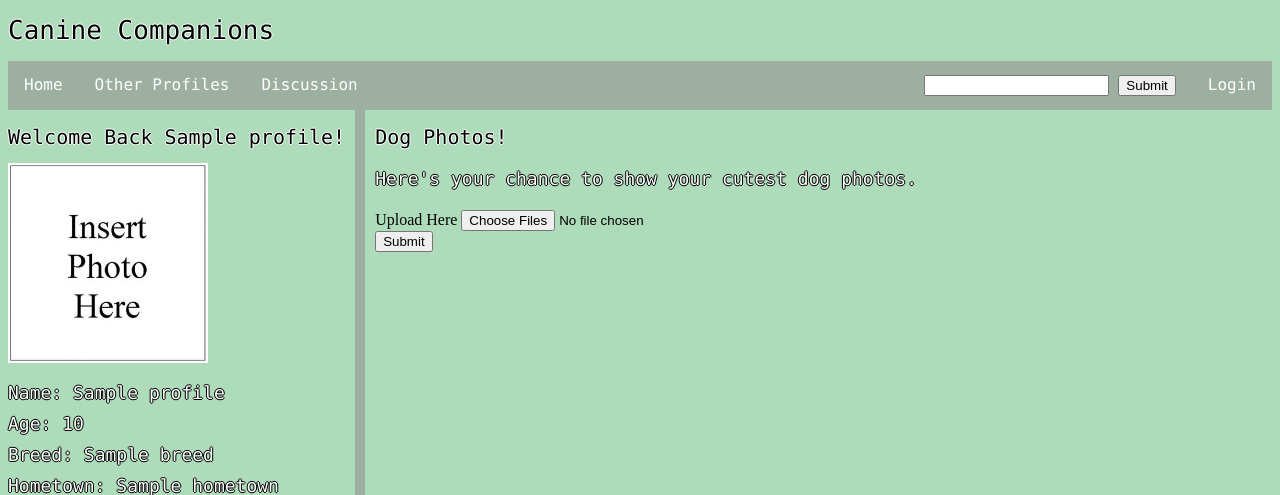
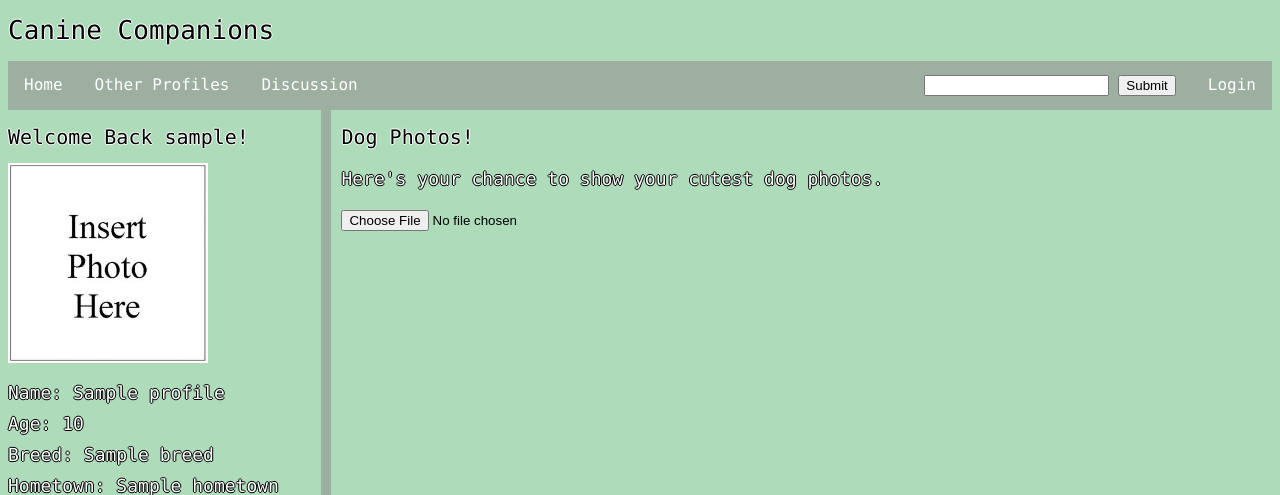
Before and after one commit to jacobia21/bermudaTriangle, a Python web app: template dog-tinder/templates/user_profile.html in a window 1280 px wide. Shown: the top 495 px of the page. Run offline with Jinja, Linux system fonts and the light colour scheme; the template is opened without the code that fills it: most values are stand-ins (such as "Sample title", 1, 10 or a date in 2020).

Commit message:
Changes to Profile Page

```diff
--- a/dog-tinder/templates/user_profile.html
+++ b/dog-tinder/templates/user_profile.html
@@ -3,7 +3,7 @@
   <head>
     <title>User Profile</title>
     <link type="text/css" rel="stylesheet" href="resources/style.css">
-    <script type="text/javascript" src="resources/user_profile.js"></script>
+    <script type="text/javascript" src="resources/main.js"></script>
   </head>
   <body>
     <h1>Canine Companions</h1>
@@ -31,7 +31,7 @@
     <div class="container">
       <div class="vertical rightBorder">
         <!--left side-->
-        <h2> Welcome Back {{profile.dog_name}}!</h2>
+        <h2> Welcome Back {{username}}!</h2>
         <img src ="resources/Insert-Photo-Here.jpg">
         <h3>
           Name: {{profile.dog_name}}</br></br>
@@ -66,16 +66,9 @@
         <!--right side-->
         <h2> Dog Photos!</h2>
         <h4>Here's your chance to show your cutest dog photos.</h4>
-        <form>
-           <div>
-             <label for="file">Upload Here</label>
-             <input type="file" id="file" name="file" multiple>
-           </div>
-           <div>
-             <button>Submit</button>
-           </div>
+        <form action="/action_page.php" method= "post">
+            <input type="file" name="pic" accept="image/*">
         </form>
-
       </div>
     </div>
 
```
